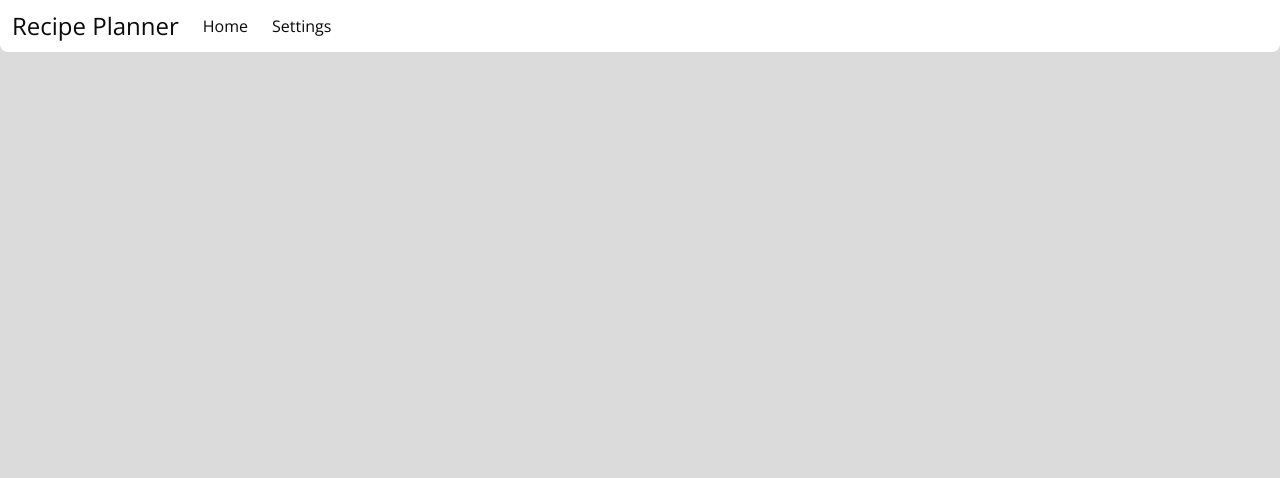
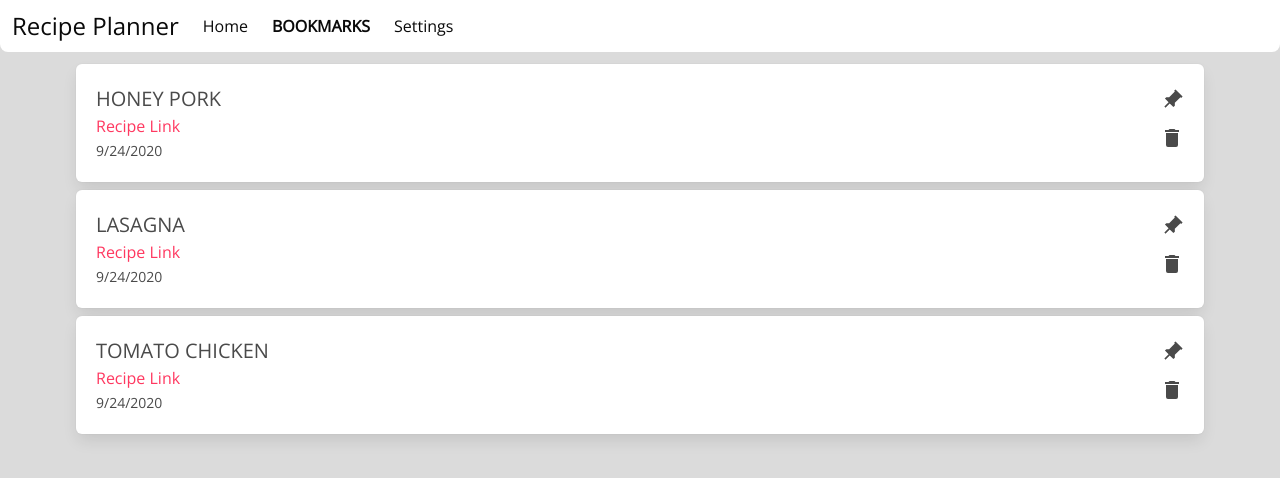
Before and after one commit to JulianHerreraH/recipes-planner, a React (Create React App) app: page /bookmarks in a window 1280 px wide. Shown: the top 478 px of the page. Built offline with nearby package versions, Linux system fonts and the light colour scheme.

Commit message:
Bookmarks added

```diff
--- a/src/App.js
+++ b/src/App.js
@@ -3,6 +3,7 @@ import { BrowserRouter as Router, Switch, Route } from "react-router-dom";
 import Navbar from "./Components/Navbar";
 import Settings from "./Components/Settings";
 import RecipeList from "./Components/RecipeList";
+import BookmarkList from "./Components/BookmarkList"
 import { ThemeContext } from "./context/ThemeContext";
 
 function App() {
@@ -21,6 +22,9 @@ function App() {
               <Settings />
             </Route>
           </Switch>
+          <Route path="/bookmarks">
+            <BookmarkList />
+          </Route>
         </div>
       </div>
     </Router>
--- /dev/null
+++ b/src/Components/BookMarkBox.js
@@ -0,0 +1,38 @@
+import React, { useContext } from 'react';
+import { ThemeContext } from '../context/ThemeContext';
+import Icon from '@mdi/react';
+import { mdiPin, mdiDelete } from '@mdi/js';
+
+function pinBookmark(evt) {
+  evt.preventDefault();
+  console.log(evt);
+  const target = evt.target;
+  target.classList.toggle('main-color');
+}
+
+function BookMarkBox({ bookmark }) {
+  const context = useContext(ThemeContext);
+  const theme = context.isLightTheme ? context.cardLight : context.cardDark;
+
+  return (
+    <div className={`box my-2 ${theme}`}>
+      <article className="media">
+        <div className="media-content">
+          <h1 className="is-size-5-tablet is-uppercase">{bookmark.title}</h1>
+          <a href={bookmark.link} target="blank">Recipe Link</a> <br />
+          <small>{bookmark.date}</small>
+        </div>
+        <div className="media-right vertical-buttons">
+          <div onClick={pinBookmark} role="button" aria-pressed="false">
+            <Icon path={mdiPin} size={1} rotate={45} className="my-1" />
+          </div>
+          <div tabIndex="0">
+            <Icon path={mdiDelete} size={1} className="my-1" />
+          </div>
+        </div>
+      </article>
+    </div>
+  );
+}
+
+export default BookMarkBox;
--- /dev/null
+++ b/src/Components/BookmarkList.js
@@ -0,0 +1,37 @@
+import React from 'react';
+import BookMarkBox from './BookMarkBox';
+
+function BookmarkList() {
+
+	const data = [
+    {
+			id: 0,
+      title: 'Honey pork',
+      link: 'https://www.notanothercookingshow.tv/post/eggplant-parmigiana',
+      date: new Date().toLocaleDateString(),
+    },
+    {
+			id: 1,
+      title: 'Lasagna',
+      link: 'https://www.notanothercookingshow.tv/post/eggplant-parmigiana',
+      date: new Date().toLocaleDateString(),
+    },
+    {
+			id: 2,
+      title: 'Tomato chicken',
+      link: 'https://www.notanothercookingshow.tv/post/eggplant-parmigiana',
+      date: new Date().toLocaleDateString(),
+    },
+  ];
+
+
+	return (
+    <div className="container mt-3 px-3">
+      {data.map(bookmark => {
+        return <BookMarkBox bookmark={bookmark} key={bookmark.id} />;
+      })}
+    </div>
+  );
+}
+
+export default BookmarkList;
--- a/src/Components/Navbar.js
+++ b/src/Components/Navbar.js
@@ -36,6 +36,13 @@ function Navbar() {
             Home
           </NavLink>
           <NavLink
+            to="/bookmarks"
+            className="navbar-item"
+            activeClassName="has-text-weight-semibold is-uppercase"
+          >
+            Bookmarks
+          </NavLink>
+          <NavLink
             to="/settings"
             className="navbar-item"
             activeClassName="has-text-weight-semibold is-uppercase"
```
